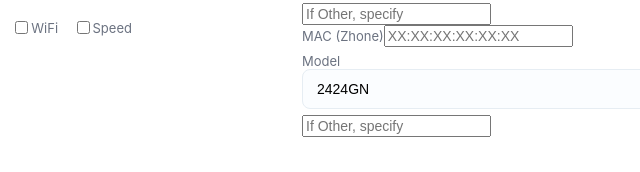
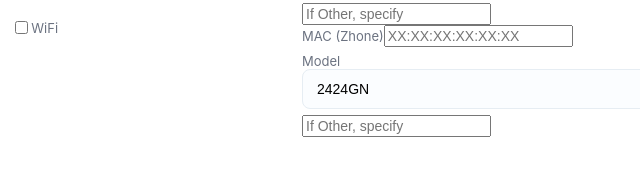
Before and after one commit to jashansingh9888/Notes_Creator, a plain HTML site: page index.html in a window 1280 px wide. Shown: the part 225-397 px from the top of the page, 347-987 px from the left. Drawn offline with Linux system fonts and the light colour scheme.

Commit message:
Update index.html

```diff
--- a/index.html
+++ b/index.html
@@ -3,7 +3,7 @@
 <head>
 <meta charset="utf-8">
 <meta name="viewport" content="width=device-width,initial-scale=1">
-<title>Note Tracker Modern</title>
+<title>Notes Creator</title>
 <link href="styles.css" rel="stylesheet">
 </head>
 <body>
@@ -19,7 +19,6 @@
         <label><input type="checkbox" name="tests" value="Fluke"> Fluke</label>
         <label><input type="checkbox" name="tests" value="Exfo"> Exfo</label>
         <label><input type="checkbox" name="tests" value="WiFi"> WiFi</label>
-        <label><input type="checkbox" name="tests" value="Speed"> Speed</label>
       </fieldset>
     </section>
 
```
